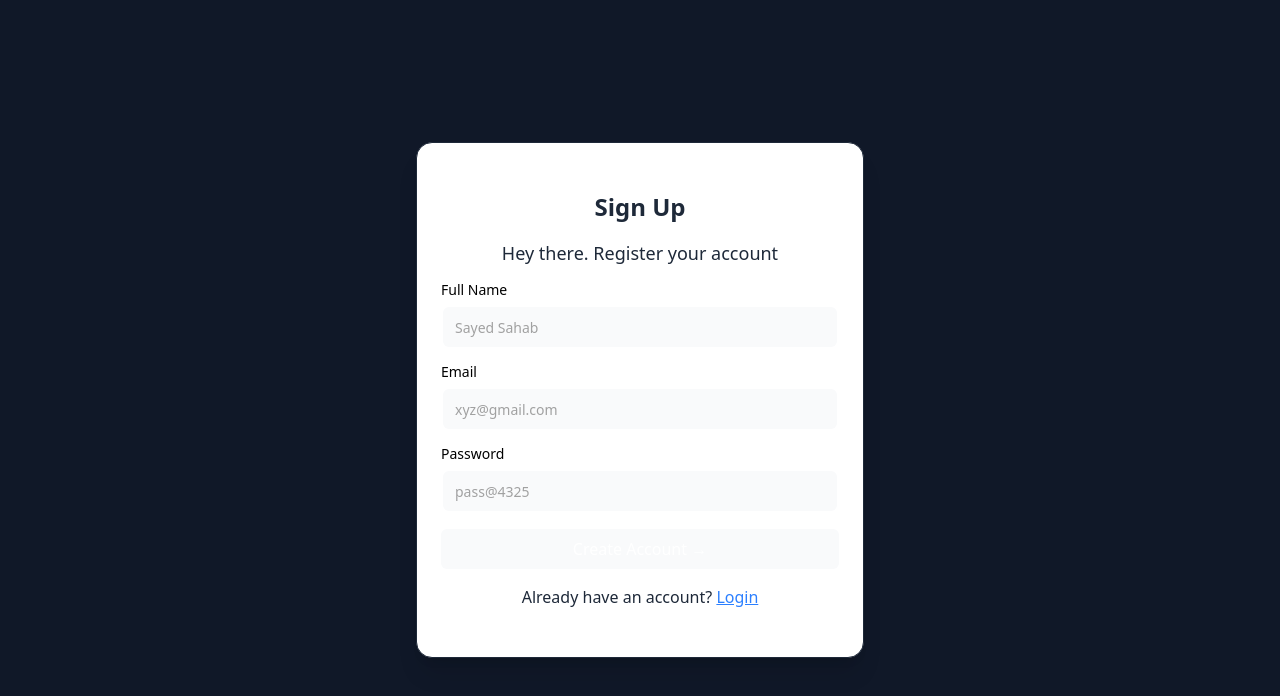
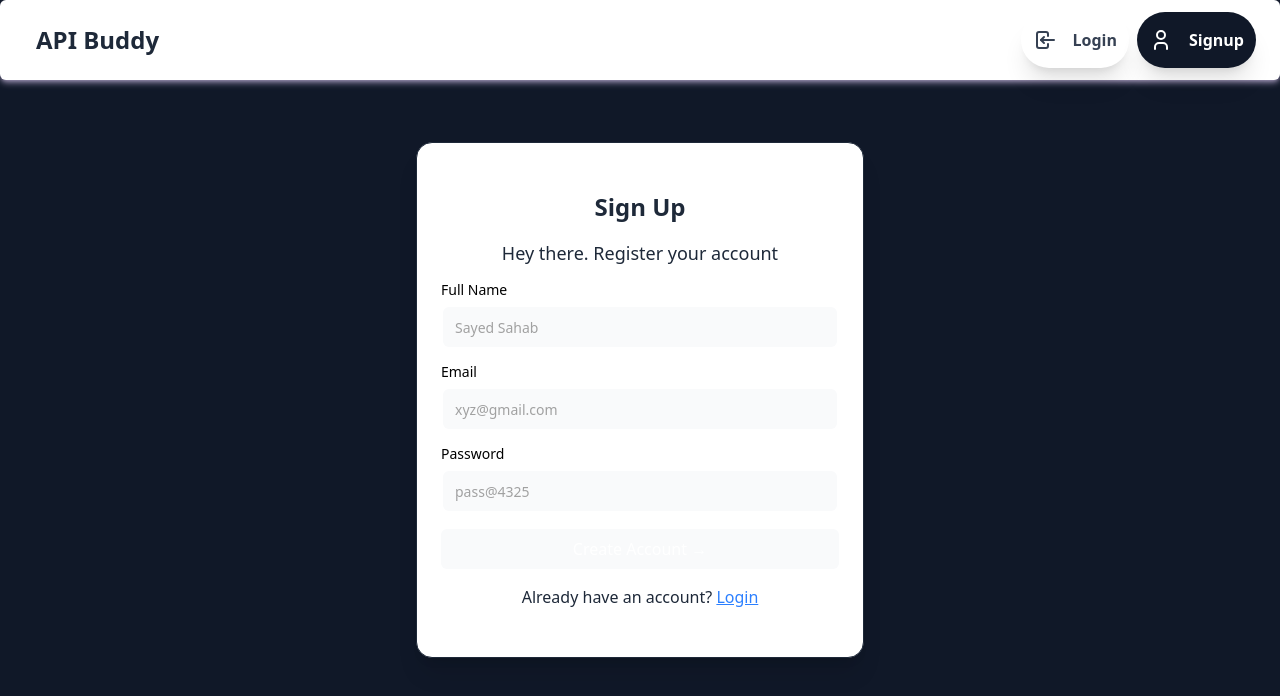
Before and after one commit to umarsayed12/API-Buddy, a React (Vite) app in the folder frontend/: page /signup in a window 1280 px wide. Shown: the top 696 px of the page. Built offline with nearby package versions, Linux system fonts and the light colour scheme; no server answers.

Commit message:
Completed Auth Logic

```diff
--- a/frontend/src/App.jsx
+++ b/frontend/src/App.jsx
@@ -1,8 +1,13 @@
 import React, { useState } from "react";
 import { Outlet } from "react-router-dom";
+import Navbar from "./components/Navbar";
+import { useLoadUserQuery } from "./slices/api/authApi";
 function App() {
+  const { data, isLoading } = useLoadUserQuery();
+  if (isLoading) return <>Please Wait...</>;
   return (
     <>
+      <Navbar />
       <Outlet />
     </>
   );
--- /dev/null
+++ b/frontend/src/components/Navbar.jsx
@@ -0,0 +1,88 @@
+import {
+  IconDashboard,
+  IconLogin,
+  IconLogin2,
+  IconLogout,
+  IconUser,
+} from "@tabler/icons-react";
+import { HistoryIcon } from "lucide-react";
+import React from "react";
+import { useSelector } from "react-redux";
+import { useNavigate } from "react-router-dom";
+import { useLoadUserQuery, useLogoutUserMutation } from "../slices/api/authApi";
+
+const Navbar = () => {
+  const [logoutUser, { isSuccess, isError }] = useLogoutUserMutation();
+  const isAuth = useSelector((state) => state?.auth?.isAuthenticated);
+  //   const user = useSelector((state) => state?.auth?.user) || null;
+  const navigate = useNavigate();
+  const handleLogout = async () => {
+    await logoutUser();
+  };
+  const NavItems = [
+    {
+      title: "Dashboard",
+      show: isAuth,
+      icon: <IconDashboard />,
+    },
+    {
+      title: "History",
+      show: isAuth,
+      icon: <HistoryIcon />,
+    },
+    {
+      title: "Profile",
+      show: isAuth,
+      icon: <IconUser />,
+    },
+    {
+      title: "Login",
+      show: !isAuth,
+      link: "/login",
+      icon: <IconLogin />,
+    },
+    {
+      title: "Signup",
+      show: !isAuth,
+      link: "/signup",
+      icon: <IconUser />,
+      className: "bg-gray-900 text-white",
+    },
+  ];
+  return (
+    <div className="fixed w-full card flex justify-between bg-white p-3 px-6 shadow-md shadow-purple-200/50 rounded-md">
+      <div className="font-bold text-2xl p-3">API Buddy</div>
+      <ul className={`w-[${10 * NavItems?.length}%] flex gap-2`}>
+        {NavItems?.map(
+          (item) =>
+            item.show && (
+              <li
+                key={item.title}
+                className="flex-center cursor-pointer p-16-semibold w-full whitespace-nowrap"
+              >
+                <button
+                  onClick={() => navigate(item.link ? item.link : "/")}
+                  className={`p-16-semibold cursor-pointer shadow-xl ${item.className} justify-center items-center flex size-full gap-4 p-3 group font-semibold rounded-full bg-cover hover:bg-purple-100 hover:shadow-inner focus:bg-gradient-to-r from-purple-400 to-purple-600 focus:text-white text-gray-700 transition-all ease-linear`}
+                >
+                  {item.icon}
+                  {item?.title}
+                </button>
+              </li>
+            )
+        )}
+        {isAuth && (
+          <li className="flex-center cursor-pointer p-16-semibold w-full whitespace-nowrap">
+            <button
+              onClick={handleLogout}
+              className="p-16-semibold cursor-pointer justify-center items-center flex size-full gap-4 p-3 group font-semibold rounded-full bg-cover hover:bg-purple-100 hover:shadow-inner focus:bg-gradient-to-r from-purple-400 to-purple-600 focus:text-white text-gray-700 transition-all ease-linear"
+            >
+              <IconLogout /> Logout
+            </button>
+          </li>
+        )}
+      </ul>
+    </div>
+  );
+};
+
+export default Navbar;
--- a/frontend/src/main.jsx
+++ b/frontend/src/main.jsx
@@ -16,6 +16,10 @@ const route = createBrowserRouter([
     element: <App />,
     children: [
       {
+        path: "/",
+        element: <ApiPage />,
+      },
+      {
         path: "/login",
         element: <LoginPage />,
       },
@@ -30,6 +34,7 @@ const route = createBrowserRouter([
     ],
   },
 ]);
+
 createRoot(document.getElementById("root")).render(
   <StrictMode>
     <JwtProvider>
--- a/frontend/src/pages/ApiPage.jsx
+++ b/frontend/src/pages/ApiPage.jsx
@@ -6,12 +6,14 @@ import ManualInputForm from "../components/ManualInputForm";
 import axios from "axios";
 import JwtTokenInput from "../components/JWTTokenInput";
 import { useJwt } from "../context/JWTContext";
+import { useSelector } from "react-redux";
 function ApiPage() {
   const [activeTab, setActiveTab] = useState("collection");
   const [endpoints, setEndpoints] = useState([]);
   const [results, setResults] = useState([]);
   const [summary, setSummary] = useState(null);
   const [loading, setLoading] = useState(false);
+
   const token = useJwt();
   const runTests = async () => {
     setLoading(true);
@@ -36,10 +38,7 @@ function ApiPage() {
   };
 
   return (
-    <div className="min-h-screen bg-gradient-to-br text-white from-[#1E2F97] via-[#1AA7EC] to-[#1E2F97] p-6">
-      <h1 className="text-5xl text-white font-serif font-bold mb-6 text-center">
-        API Buddy
-      </h1>
+    <div className="h-screen pt-[10%] bg-gradient-to-br text-white from-[#1E2F97] via-[#1AA7EC] to-[#1E2F97] p-6">
       <div className="w-full flex justify-center items-center">
         <JwtTokenInput />
       </div>
--- a/frontend/src/pages/LoginPage.jsx
+++ b/frontend/src/pages/LoginPage.jsx
@@ -8,6 +8,8 @@ import { LabelInputContainer } from "../components/ui/LabelInputContainer";
 import { useLoginUserMutation } from "../slices/api/authApi";
 import { toast } from "sonner";
 import { useNavigate } from "react-router-dom";
+import { useDispatch } from "react-redux";
+import { userLoggedIn } from "../slices/authSlice";
 export default function LoginPage() {
   const [
     loginUser,
@@ -24,11 +26,12 @@ export default function LoginPage() {
     handleSubmit,
     formState: { errors },
   } = useForm();
-
+  const dispatch = useDispatch();
   const onSubmit = async (data) => {
-    console.log("Signup Data:", data);
     const userData = await loginUser(data);
-    if (userData) console.log(userData?.data?.user);
+    if (userData) {
+      navigate("/");
+    }
   };
   useEffect(() => {
     if (loginIsSuccess) {
@@ -39,7 +42,7 @@ export default function LoginPage() {
       );
     }
   }, [loginIsSuccess, loginError]);
-
+  if (loginIsLoading) return <>Please Wait...</>;
   return (
     <div className="min-h-screen flex items-center justify-center bg-gray-900">
       <Card className="w-full bg-white max-w-md shadow-xl rounded-2xl">
--- a/frontend/src/pages/SignupPage.jsx
+++ b/frontend/src/pages/SignupPage.jsx
@@ -5,9 +5,13 @@ import { Input } from "../components/ui/input";
 import { Label } from "../components/ui/label";
 import { BottomGradient } from "../components/ui/bottomGradient";
 import { LabelInputContainer } from "../components/ui/LabelInputContainer";
-import { useRegisterUserMutation } from "../slices/api/authApi";
+import {
+  useLoginUserMutation,
+  useRegisterUserMutation,
+} from "../slices/api/authApi";
 import { toast } from "sonner";
 import { useNavigate } from "react-router-dom";
+import { userLoggedIn } from "../slices/authSlice";
 export default function SignupPage() {
   const [
     registerUser,
@@ -18,6 +22,15 @@ export default function SignupPage() {
       isSuccess: registerIsSuccess,
     },
   ] = useRegisterUserMutation();
+  const [
+    loginUser,
+    {
+      data: loginData,
+      error: loginError,
+      isLoading: loginIsLoading,
+      isSuccess: loginIsSuccess,
+    },
+  ] = useLoginUserMutation();
   const navigate = useNavigate();
   const {
     register,
@@ -26,18 +39,36 @@ export default function SignupPage() {
   } = useForm();
 
   const onSubmit = async (data) => {
-    await registerUser(data);
+    const user = await registerUser(data);
+    if (user) {
+      const userData = await loginUser(data);
+      if (userData) {
+        navigate("/");
+      }
+    }
   };
   useEffect(() => {
     if (registerIsSuccess) {
       toast.success(registerData?.message || "Account created Successfully.");
     } else if (registerError) {
       toast.error(
-        registerError?.data?.message || "Some error occured. Please Try Again"
+        registerError?.data?.message ||
+          "Some error occured. Please SignUp Again."
       );
     }
+    if (loginIsSuccess) {
+      toast.success("Welcome to Api Buddy.");
+    } else if (loginError) {
+      toast.error(
+        loginError?.data?.message || "Error while LogIn. Please Try Again"
+      );
+      navigate("/login");
+    }
   }, [registerIsSuccess, registerError]);
-
+  if (registerIsLoading || loginIsLoading)
+    return (
+      <div className="flex justify-center items-center">Please Wait...</div>
+    );
   return (
     <div className="min-h-screen flex items-center justify-center bg-gray-900">
       <Card className="w-full bg-white max-w-md shadow-xl rounded-2xl">
--- a/frontend/src/slices/api/authApi.js
+++ b/frontend/src/slices/api/authApi.js
@@ -24,7 +24,8 @@ export const authApi = createApi({
       async onQueryStarted(arg, { queryFulfilled, dispatch }) {
         try {
           const result = await queryFulfilled;
-          dispatch(userLoggedIn({ user: result.data.user }));
+          const user = result.data.user;
+          dispatch(userLoggedIn({ user }));
         } catch (error) {
           console.log(error);
         }
```
Also changed, not shown: 2 other files (tests, documents, lock files or other folders).
